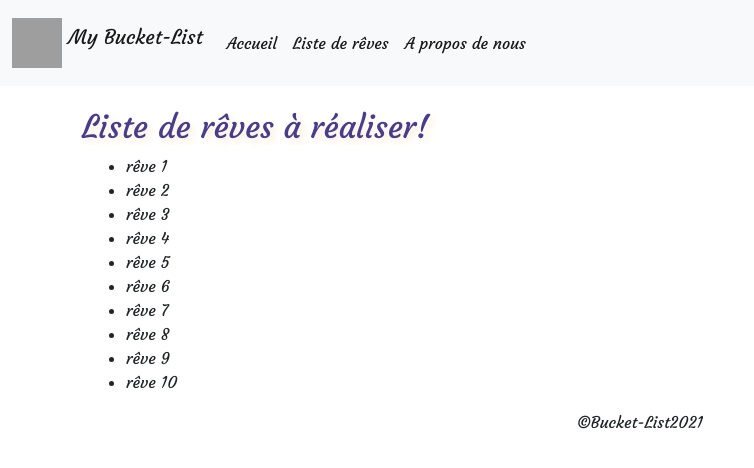
After one commit to Alexandrine-L/bucket, a Symfony app: template templates/wish/list.html.twig in a window 1280 px wide. The commit adds this page. Shown: the top 468 px of the page, without its empty margins (0-754 px from the left). Run offline with Twig, Linux system fonts and the light colour scheme; the template is opened without the code that fills it, so the values that code supplies are empty; some libraries are stand-ins or nearby versions; grey boxes are pictures that could not be loaded.

Commit message:
module 3 et 4

```diff
--- /dev/null
+++ b/public/css/style.css
@@ -0,0 +1,25 @@
+body {
+    font-family: 'Courgette', cursive;
+}
+
+#title1 {
+    padding-top: 2%;
+    text-align: left;
+    color: darkslateblue;
+    text-shadow: 4px 4px 6px antiquewhite;
+}
+
+footer{
+    margin-top: 1%;
+    text-align: center;
+}
+
+.navbar{
+    padding-top: 1%;
+    padding-bottom: 1%;
+}
+
+.hero {
+    background: antiquewhite url('../img/dreams.jpg') center center no-repeat;
+    height: 533px;
+}
--- a/templates/base.html.twig
+++ b/templates/base.html.twig
@@ -1,19 +1,50 @@
-<!DOCTYPE html>
-<html>
-    <head>
-        <meta charset="UTF-8">
-        <title>{% block title %}Welcome!{% endblock %}</title>
-        {# Run `composer require symfony/webpack-encore-bundle`
-           and uncomment the following Encore helpers to start using Symfony UX #}
-        {% block stylesheets %}
-            {#{{ encore_entry_link_tags('app') }}#}
-        {% endblock %}
+<!doctype html>
+<html lang="fr">
+<head>
+    <meta charset="UTF-8">
+    <meta name="viewport"
+          content="width=device-width, user-scalable=no, initial-scale=1.0">
+    <meta http-equiv="X-UA-Compatible" content="ie=edge">
 
-        {% block javascripts %}
-            {#{{ encore_entry_script_tags('app') }}#}
-        {% endblock %}
-    </head>
-    <body>
+    <link rel="preconnect" href="https://fonts.gstatic.com">
+    <link href="https://fonts.googleapis.com/css2?family=Courgette&display=swap" rel="stylesheet">
+
+    <link rel="shortcut icon" type="image/x-icon" href="{{ asset('img/favicon.ico') }}">
+
+    <link href="https://cdn.jsdelivr.net/npm/bootstrap@5.0.0-beta2/dist/css/bootstrap.min.css" rel="stylesheet" integrity="sha384-BmbxuPwQa2lc/FVzBcNJ7UAyJxM6wuqIj61tLrc4wSX0szH/Ev+nYRRuWlolflfl" crossorigin="anonymous">
+    <link rel="stylesheet" href="{{ asset('css/style.css') }}">
+    <title>{% block title %}{% endblock %}</title>
+</head>
+<body>
+    <header>
+        <!-- Image and text -->
+        <nav class="navbar navbar-expand-lg navbar-light bg-light">
+            <div class="container-fluid">
+                <a class="navbar-brand" href="{{ path('main_home') }}">
+                    <img src="{{ asset('img/attrape_reve.png') }}" alt="" width="50" height="50" class="d-inline-block align-center">
+                    My Bucket-List
+                </a>
+                <button class="navbar-toggler" type="button" data-bs-toggle="collapse" data-bs-target="#navbarNavAltMarkup" aria-controls="navbarNavAltMarkup" aria-expanded="false" aria-label="Toggle navigation">
+                    <span class="navbar-toggler-icon"></span>
+                </button>
+                <div class="collapse navbar-collapse" id="navbarNavAltMarkup">
+                    <div class="navbar-nav">
+                        <a class="nav-link active" aria-current="page" href="{{ path('main_home') }}">Accueil</a>
+                        <a class="nav-link active" aria-current="page" href="{{ path('wish_list') }}">Liste de rêves</a>
+                        <a class="nav-link active" aria-current="page" href="{{ path('main_aboutUs') }}">A propos de nous</a>
+                    </div>
+                </div>
+            </div>
+        </nav>
+    </header>
+    <main>
         {% block body %}{% endblock %}
-    </body>
+    </main>
+    <footer>
+        <div class="container">
+                 <span>&copy;Bucket-List</span><span>{{ "now"|date("Y") }}</span>
+        </div>
+    </footer>
+
+</body>
 </html>
--- /dev/null
+++ b/templates/wish/list.html.twig
@@ -0,0 +1,23 @@
+{%  extends 'base.html.twig' %}
+
+{% block title %}Liste des rêves{% endblock %}
+
+{% block body %}
+    <section class="container">
+        <h2 id="title1">Liste de rêves à réaliser!</h2>
+        <div class="container-fluid">
+            <ul>
+                <li>rêve 1</li>
+                <li>rêve 2</li>
+                <li>rêve 3</li>
+                <li>rêve 4</li>
+                <li>rêve 5</li>
+                <li>rêve 6</li>
+                <li>rêve 7</li>
+                <li>rêve 8</li>
+                <li>rêve 9</li>
+                <li>rêve 10</li>
+            </ul>
+        </div>
+    </section>
+{% endblock %}
```
Also changed, not shown: src/Controller/MainController.php (+8 -1 lines), src/Controller/WishController.php (added, +25 -0 lines), templates/main/aboutUs.html.twig (added, +15 -0 lines), templates/main/home.html.twig (+16 -13 lines), templates/wish/detail.html.twig (added, +18 -0 lines).
